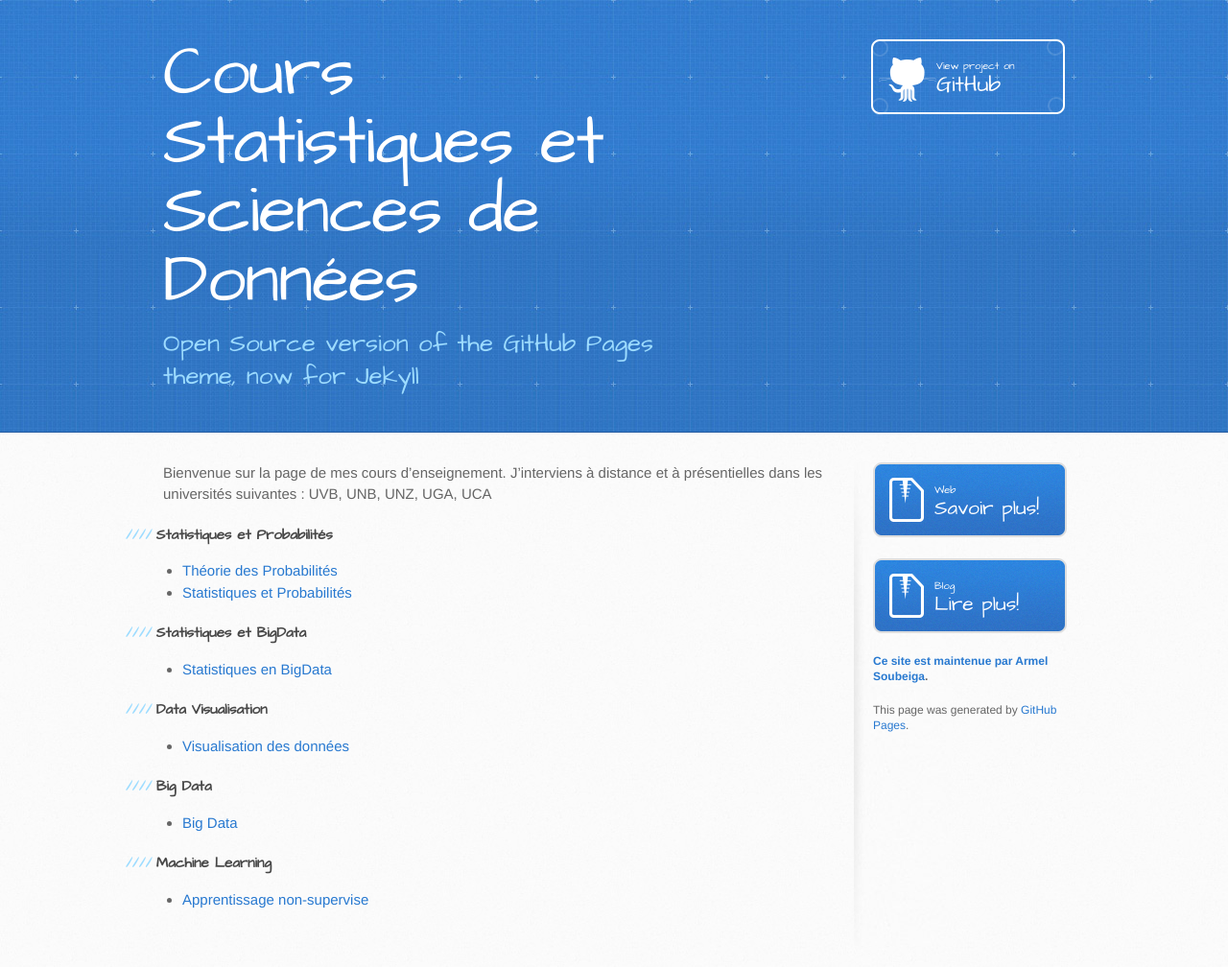
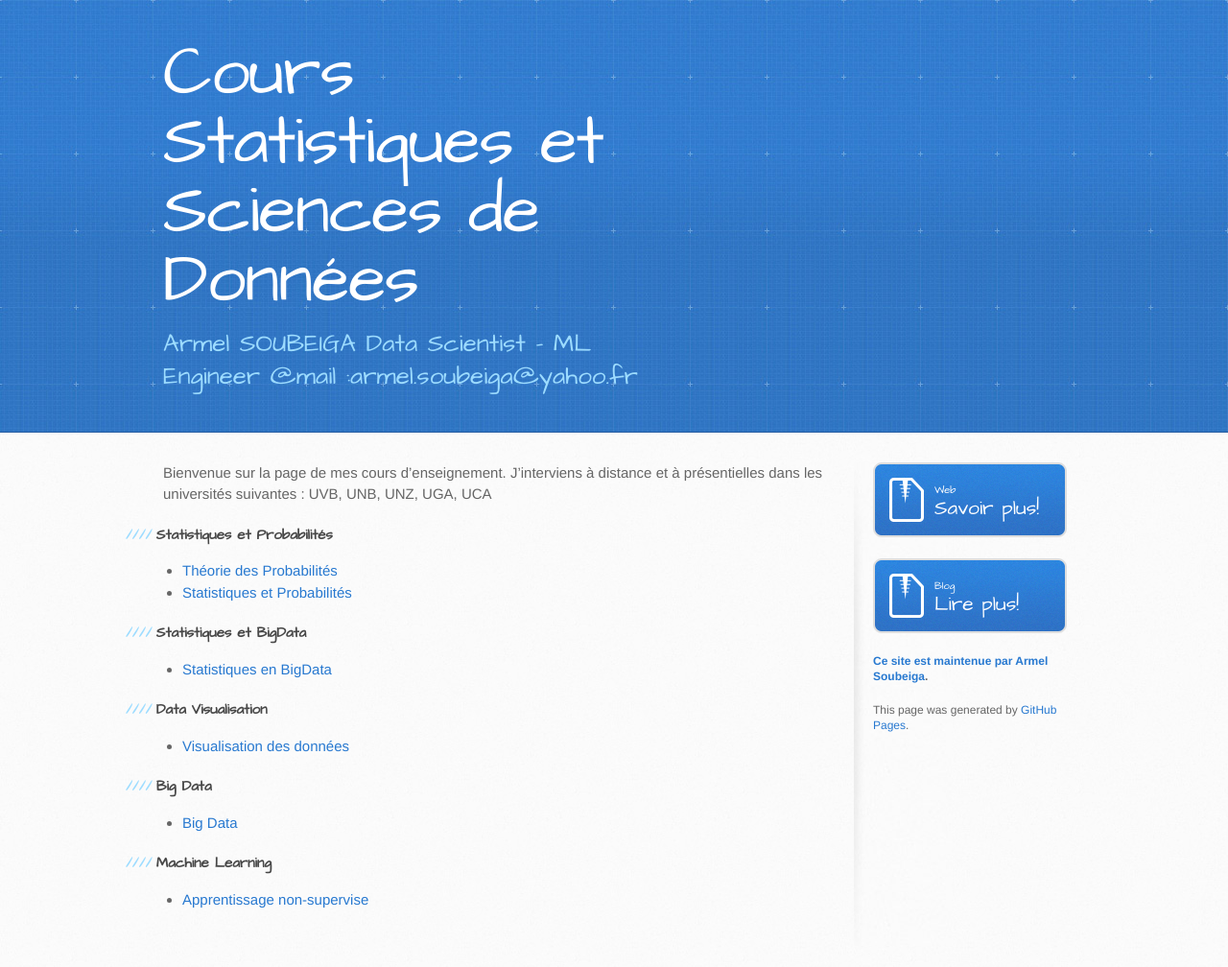
Before and after one commit to armelsoubeiga/Cours, a Jekyll site: the page built from index.md, in a window 1280 px wide. Shown: the whole page at 96% size. Built offline with Jekyll 4.4.1, drawn with Linux system fonts in a browser that asks for light colours.

Commit message:
Update default.html

```diff
--- a/_layouts/default.html
+++ b/_layouts/default.html
@@ -20,8 +20,7 @@
     <header>
       <div class="inner">
         <h1> {{ site.name }} </h1>
-        <h2>Open Source version of the GitHub Pages theme, now for Jekyll</h2>
-        <a href="https://github.com/pietromenna/jekyll-architect-theme" class="button"><small>View project on</small> GitHub</a>
+        <h2>{{ site.description }} </h2>
       </div>
     </header>
     <div id="content-wrapper">
```
